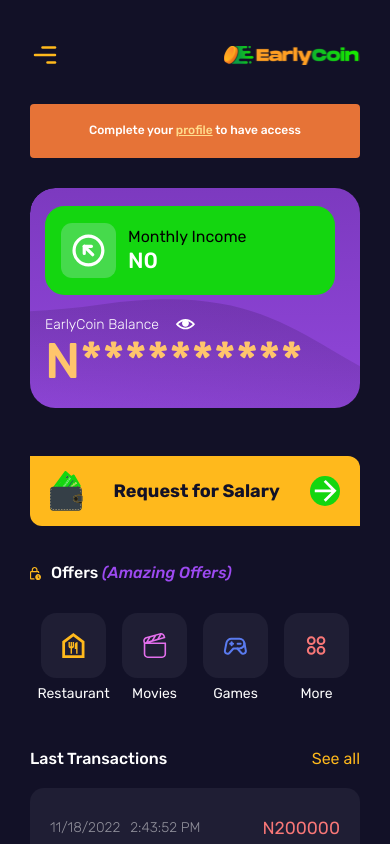
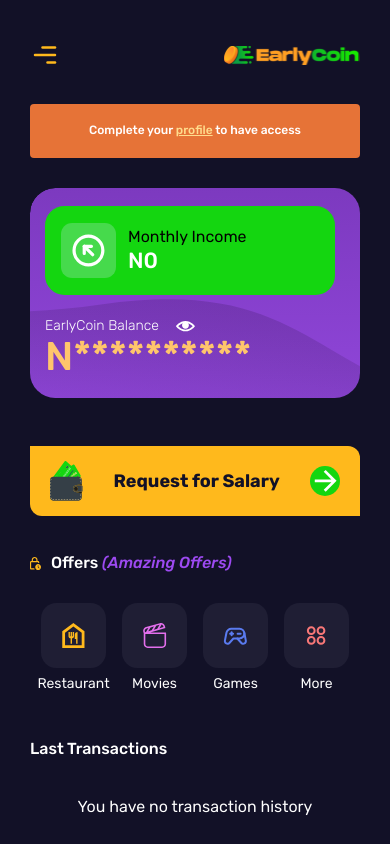
Before and after one commit to UcheAzubuko/earlycoin-ui-v1, a Vue app: page / in a window 390 px wide. Shown: the top 844 px of the page. Built offline with nearby package versions, Linux system fonts and the light colour scheme.

Commit message:
update: transaction list condition

```diff
--- a/src/views/Dashboard.vue
+++ b/src/views/Dashboard.vue
@@ -31,8 +31,8 @@
 						<span>EarlyCoin Balance</span>
 						<img @click="toggleAbilityToViewBalance" class="eye" src="@/assets/icons/eye.svg" alt="" />
 					</div>
-					<span v-if="canViewBalance">N{{ `0` }}</span>
-					<span v-else>N{{ `**********` }}</span>
+					<span class="ec-balance" v-if="canViewBalance">N{{ `0` }}</span>
+					<span class="ec-balance" v-else>N{{ `**********` }}</span>
 				</div>
 			</section>
 
@@ -61,7 +61,7 @@
 					<section class="transactions-wrapper">
 						<div class="heading">
 							<h2>Last Transactions</h2>
-							<span>See all</span>
+							<span v-if="transactions.length">See all</span>
 						</div>
 						<div class="transactions-list">
 							<div class="transactions-item" v-for="transaction in transactions" :key="transaction.id">
@@ -74,6 +74,9 @@
 									</p>
 								</div>
 								<p class="transaction-amount">N{{ transaction.amount }}</p>
+							</div>
+							<div class="no-transaction-list">
+								<p>You have no transaction history</p>
 							</div>
 						</div>
 					</section>
@@ -137,24 +140,24 @@
 				minute: '2-digit',
 			},
 			transactions: [
-				{
-					id: '1',
-					amount: '200000',
-					time: new Date().toLocaleTimeString('en-us', this.dateFormat),
-					date: new Date().toLocaleDateString('en-us', this.dateFormat),
-				},
-				{
-					id: '2',
-					amount: '200000',
-					time: new Date().toLocaleTimeString('en-us', this.dateFormat),
-					date: new Date().toLocaleDateString('en-us', this.dateFormat),
-				},
-				{
-					id: '3',
-					amount: '200000',
-					time: new Date().toLocaleTimeString('en-us', this.dateFormat),
-					date: new Date().toLocaleDateString('en-us', this.dateFormat),
-				},
+				// {
+				// 	id: '1',
+				// 	amount: '200000',
+				// 	time: new Date().toLocaleTimeString('en-us', this.dateFormat),
+				// 	date: new Date().toLocaleDateString('en-us', this.dateFormat),
+				// },
+				// {
+				// 	id: '2',
+				// 	amount: '200000',
+				// 	time: new Date().toLocaleTimeString('en-us', this.dateFormat),
+				// 	date: new Date().toLocaleDateString('en-us', this.dateFormat),
+				// },
+				// {
+				// 	id: '3',
+				// 	amount: '200000',
+				// 	time: new Date().toLocaleTimeString('en-us', this.dateFormat),
+				// 	date: new Date().toLocaleDateString('en-us', this.dateFormat),
+				// },
 			],
 			wantsToFillKycForm: false,
 			wantsToRequestTransfer: false,
@@ -216,7 +219,7 @@
 
 		@media only screen and (max-width: 425px) {
 			padding: 18px 25px 18px 15px;
-			height: 220px;
+			height: 210px;
 		}
 
 		.monthly-income-card {
@@ -282,13 +285,13 @@
 				}
 			}
 
-			span {
+			span.ec-balance {
 				font-weight: 500;
 				font-size: 69px;
 				color: #ffc56c;
 
 				@media only screen and (max-width: 425px) {
-					font-size: 50px;
+					font-size: 40px;
 				}
 			}
 		}
@@ -452,8 +455,16 @@
 						}
 
 						.transaction-amount {
-							font-size: 17.4826px;
+							font-size: 16px;
 							color: #f87777;
+						}
+					}
+
+					.no-transaction-list {
+						p {
+							text-align: center;
+							color: #ffffff;
+							margin-top: 20px;
 						}
 					}
 				}
```
